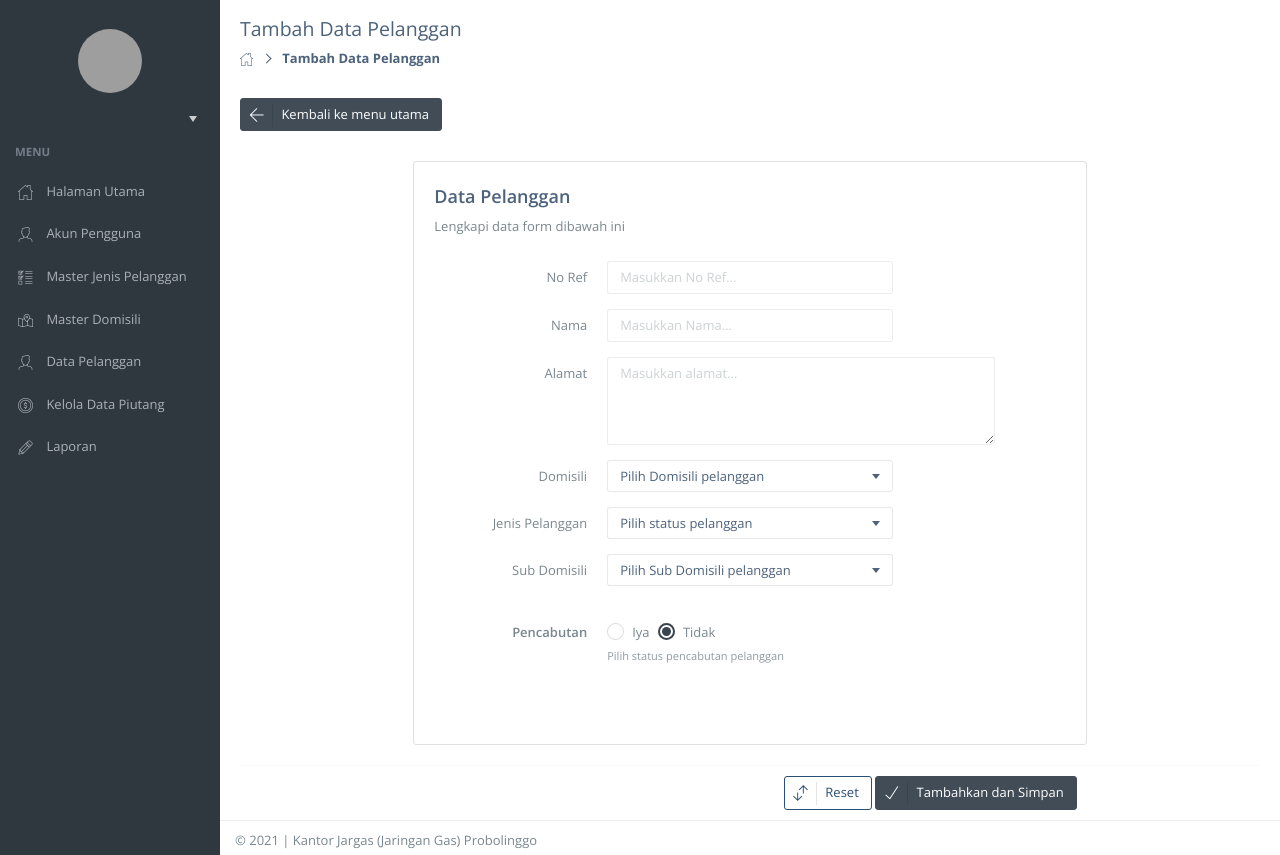
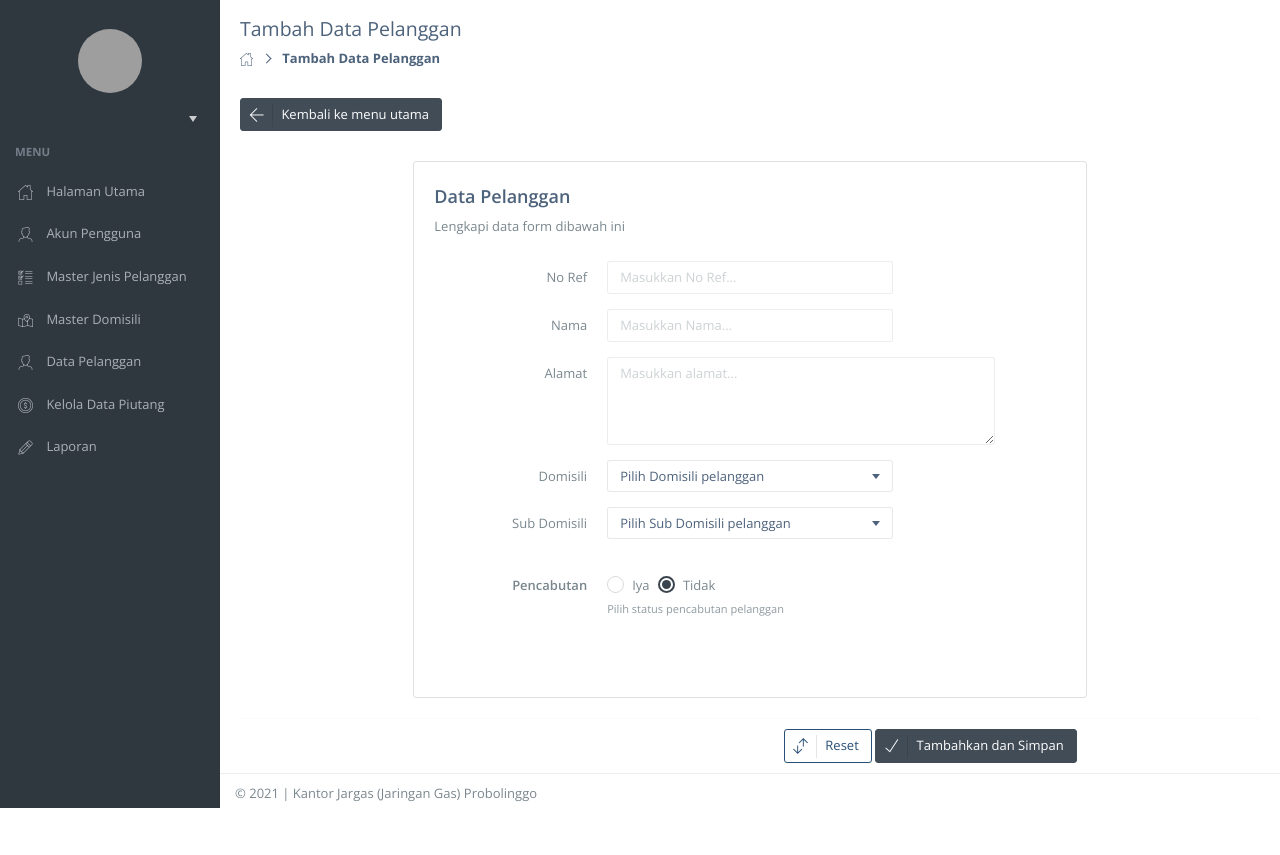
Before and after one commit to agusprasetyo30/monitoring-project, a CodeIgniter app: page /req-web-internship-queue-hae/index.php/data_pelanggan/tambahPelanggan in a window 1280 px wide. Shown: the part 60-915 px from the top of the page. After the commit the page ends 868 px from the top, so only its background shows below. Run offline with CodeIgniter, Linux system fonts and the light colour scheme; data comes from the database, SQL or seed files in the repository; some web fonts are replaced; grey boxes are pictures that could not be loaded.

Commit message:
delete form jenis pelanggan

```diff
--- a/application/models/M_data_pelanggan.php
+++ b/application/models/M_data_pelanggan.php
@@ -42,7 +42,6 @@
                 'no_ref' => $this->input->post('no_ref') ,
                 'nama'=> $this->input->post('nama_pelanggan'),
                 'alamat'   => $this->input->post('alamat'),
-                'id_jenis_pelanggan'   => $this->input->post('jenis'),
                 'id_domisili'   => $this->input->post('domisili'),
                 'id_subdomisili'   => $this->input->post('subdomisili'),
                 'pencabutan'   => $this->input->post('pencabutan'),
--- a/application/views/data_pelanggan/V_add_pelanggan.php
+++ b/application/views/data_pelanggan/V_add_pelanggan.php
@@ -85,21 +85,6 @@
 					                    </div>
 
 										<div class="form-group">
-					                        <label for="demo-is-inputnormal" class="col-sm-3 control-label">Jenis Pelanggan</label>
-					                        <div class="col-sm-6">
-                                            <select data-placeholder="Choose a Country..." name="jenis" id="jen" tabindex="2">
-					                            <option value=""selected readonly>Pilih status pelanggan</option>
-												<?php
-													foreach ($master_jenis_pelanggan as $kolom => $value) { ?>
-														<option value="<?= $value['id_jenis_pelanggan']?>"><?= $value['nama_jenis']?></option>
-												<?php
-													}
-												?>
-                                            </select>
-					                        </div>
-					                    </div>
-
-										<div class="form-group">
 					                        <label for="demo-is-inputnormal" class="col-sm-3 control-label">Sub Domisili</label>
 					                        <div class="col-sm-6">
                                             <select data-placeholder="Choose a Country..." name="subdomisili" id="sub" tabindex="2">
--- a/application/views/data_pelanggan/V_edit_pelanggan.php
+++ b/application/views/data_pelanggan/V_edit_pelanggan.php
@@ -67,7 +67,7 @@
                                             <textarea placeholder="Masukkan alamat..." rows="4" class="form-control" name="alamat" required=""><?php echo $hasil['alamat'] ?></textarea>
 					                        </div>
 					                    </div>
-                                        <div class="form-group">
+                                        <!-- <div class="form-group">
 					                        <label for="demo-is-inputnormal" class="col-sm-3 control-label">Status/Jenis Pelanggan</label>
 					                        <div class="col-sm-6">
 
@@ -86,7 +86,7 @@
 												?>
                                             </select>
 					                        </div>
-					                    </div>
+					                    </div> -->
                                         <div class="form-group">
 					                        <label for="demo-is-inputnormal" class="col-sm-3 control-label">Domisili</label>
 					                        <div class="col-sm-6">
```
